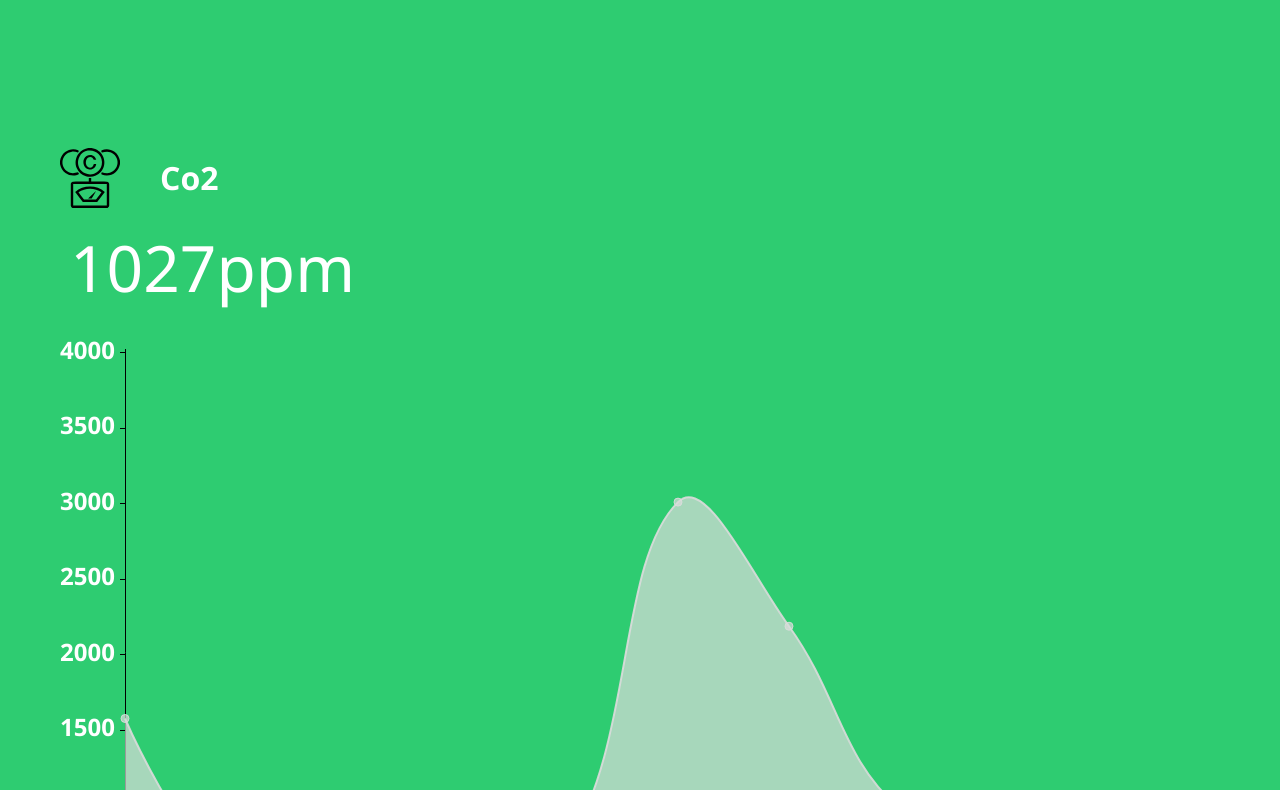
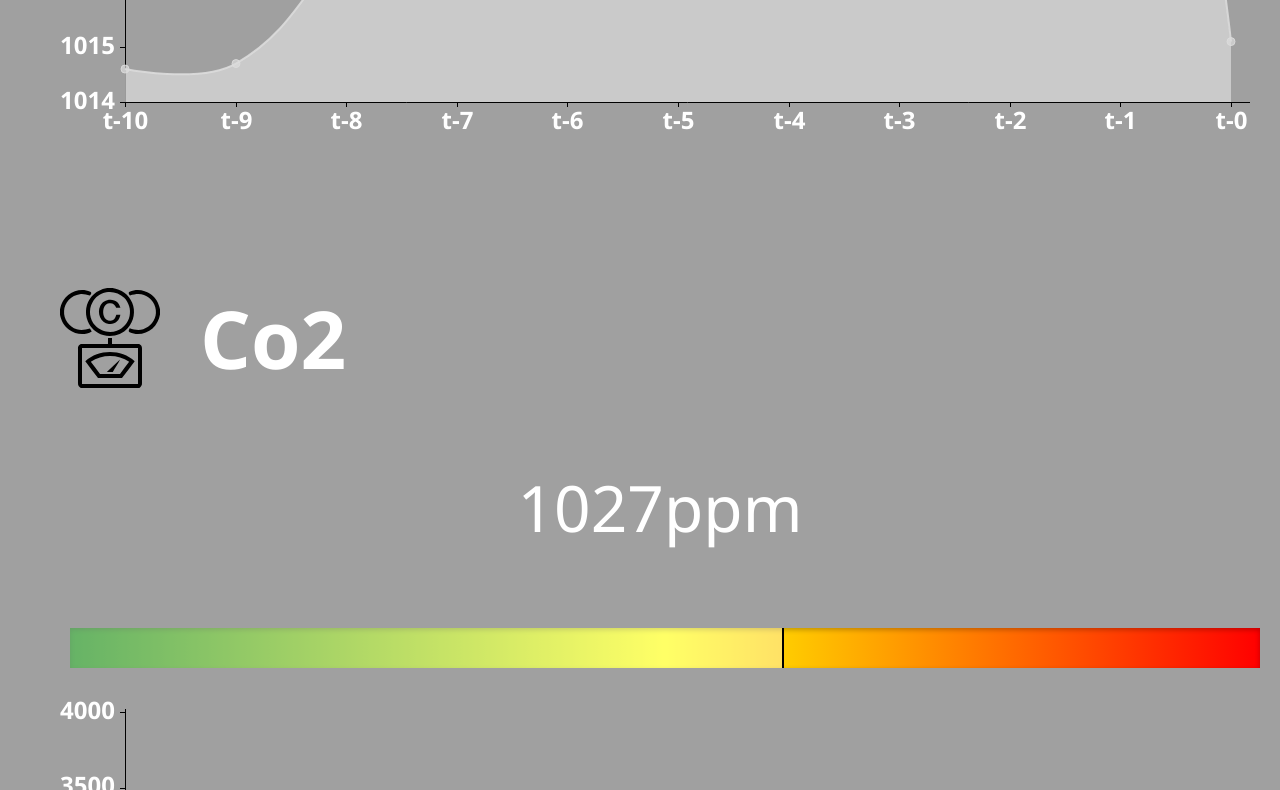
Before and after one commit to RomanKol/urc, a website: page universal/index.html in a window 1280 px wide. Shown: the part 2010-2800 px from the top of the page. Drawn offline with Linux system fonts and the light colour scheme; some packages are replaced by stand-ins of ours.

Commit message:
S&U: Anpassungen Layout & Style

```diff
--- a/sabine/scss/styles.scss
+++ b/sabine/scss/styles.scss
@@ -21,8 +21,7 @@
 body, html {
 	font-family: 'Segoe UI', Arial, sans-serif ;
 	@include fullsize;
-	background-color: #aaaaaa;
-	background-image: url('../images/background.jpg');
+	background-color: #ccc;
 	background-size: cover;
 }
 
@@ -45,6 +44,7 @@ body, html {
 			&.active {
 				figure {
 				  border-radius: 0 20%;
+				  background-color: rgba(0,0,0,0.001);
 				}
 			}
 		}
@@ -62,7 +62,7 @@ body, html {
 
 	figure {
 		@include fullsize;
-		transition-property: border-radius, box-shadow;
+		transition-property: border-radius, box-shadow, background-color;
 		transition-duration: 250ms;
 
 		margin: 0;
@@ -262,6 +262,9 @@ body, html {
 			}
 			figcaption {
 				float: right;
+				width: 50%;
+				padding: 20px;
+				box-sizing: border-box;
 				h3 {
 					display: block;
 					margin: 0 auto;
--- a/universal/index.html
+++ b/universal/index.html
@@ -22,7 +22,7 @@
 
 	<main id="main"></main>
 
-	<script src="https://maps.googleapis.com/maps/api/js?v=3.exp&signed_in=true"></script>
+	<!-- <script src="https://maps.googleapis.com/maps/api/js?v=3.exp&signed_in=true"></script> -->
 	<script src="scripts/Chart.js"></script>
 	<script src="scripts/app.js"></script>
 
--- a/universal/scripts/app.js
+++ b/universal/scripts/app.js
@@ -196,7 +196,6 @@ function buildForecast(data){
 	hRain.innerText = Math.floor(data.rain) + '%';
 	hRain.classList.add('rain');
 
-
 	figure.appendChild(h);
 	figcaption.appendChild(hTemp);
 	figcaption.appendChild(hDescr);
@@ -228,7 +227,7 @@ function buildMap(item, data){
 	section.appendChild(lat);
 	section.appendChild(lng);
 
-	initMap(map, data.lat, data.lng);
+	//initMap(map, data.lat, data.lng);
 
 	return section;
 }
@@ -314,8 +313,12 @@ function addObject(item, data){
 
 	var main = document.createElement('main');
 
-	if(data.indoor){
+	if(data.indoor && data.unit){
 		main.appendChild(buildValue(data.indoor, data.unit, 'indoor'));
+	}
+
+	if(data.percentage){
+		main.appendChild(buildProgressBar(data.percentage))
 	}
 
 	if(data.flow_indoor){
@@ -328,10 +331,6 @@ function addObject(item, data){
 
 	if(data.flow_outdoor){
 		main.appendChild(buildFlow(item, data.flow_outdoor, data.unit, 'outdoor'));
-	}
-
-	if(data.percentage){
-		main.appendChild(buildProgressBar(data.percentage))
 	}
 
 	if(data.origin){
--- a/universal/scss/styles.scss
+++ b/universal/scss/styles.scss
@@ -4,7 +4,7 @@
 
 body, html {
 	font-family: 'Segoe UI', Arial, sans-serif;
-	background-color: $emerland;
+	background-color: #A0A0A0;
 	text-transform: capitalize;
 }
 
@@ -120,14 +120,16 @@ main#main {
 	> section {
 		margin-bottom: 140px;
 		> header {
+			margin:  40px 0px 60px 0;
 			> img {
 				float: left;
-				width: 60px;
-				height: 60px;
+				width: 100px;
+				height: 100px;
 			}
 			> h1 {
+				font-size: 5em;
 				float: left;
-				line-height: 60px;
+				line-height: 100px;
 				margin: 0 40px 0;
 			}
 			&:after {
@@ -191,6 +193,9 @@ main#main {
 				font-size: 4em;
 				line-height: 120px;
 				margin: 0 10px;
+				display: block;
+    			text-align: center;
+    			margin-bottom: 60px;
 				&.indoor {
 					margin-right: 20px;
 				}
```
Also changed, not shown: sabine/css/styles.css, universal/css/styles.css.
